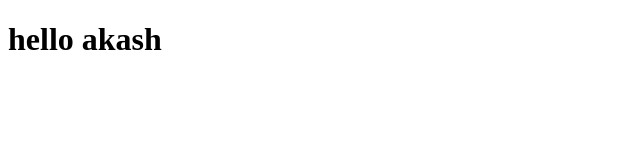
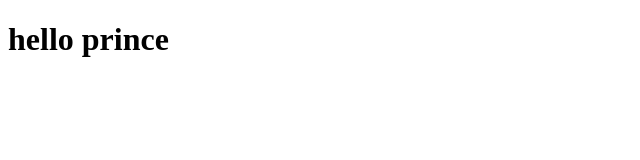
Before and after one commit to Akash-Dhankar/Devops_PE, a plain HTML site: page index.html in a window 1280 px wide. Shown: the full height of the page, 0-640 px from the left. Drawn offline with Linux system fonts and the light colour scheme.

Commit message:
Update index3.html

```diff
--- a/index.html
+++ b/index.html
@@ -9,6 +9,6 @@
   </head>
   <body>
     <div id="root"></div>
-    <h1>hello akash</h1>
+    <h1>hello prince</h1>
   </body>
 </html>
```
